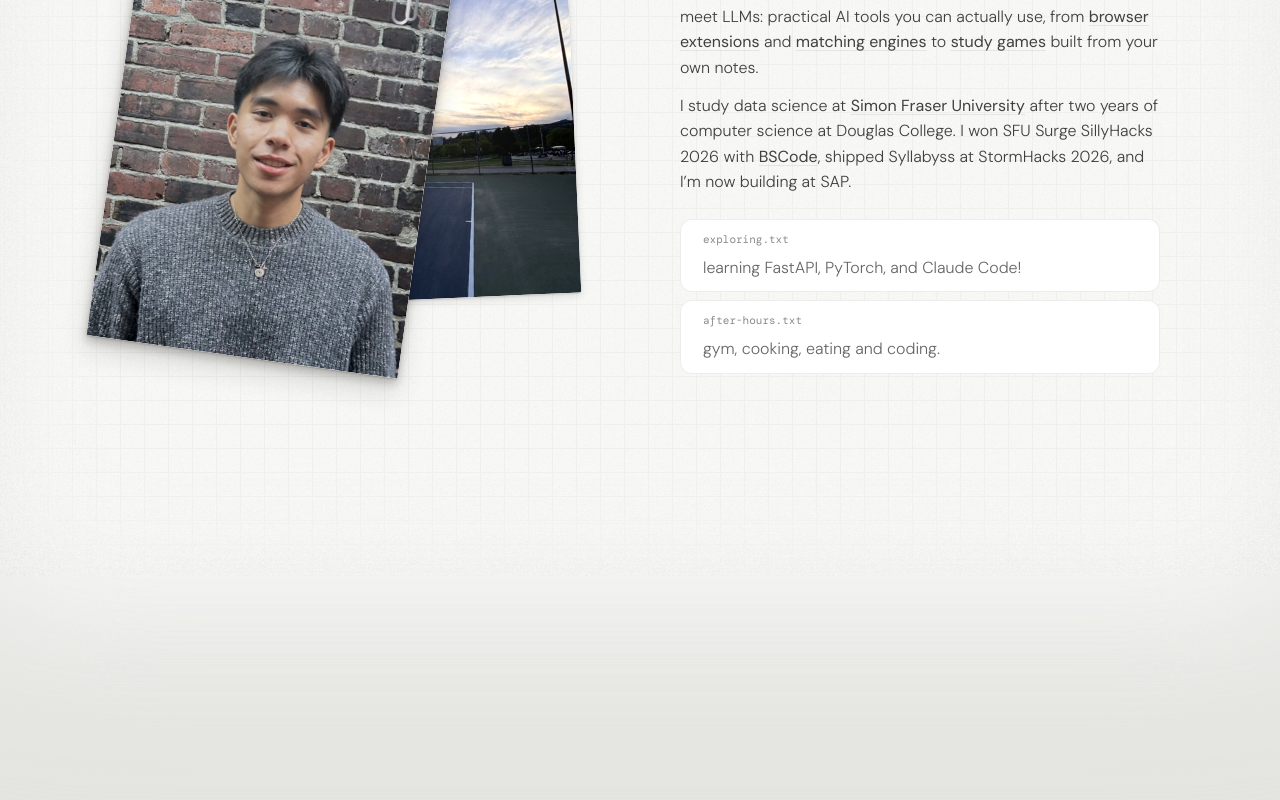
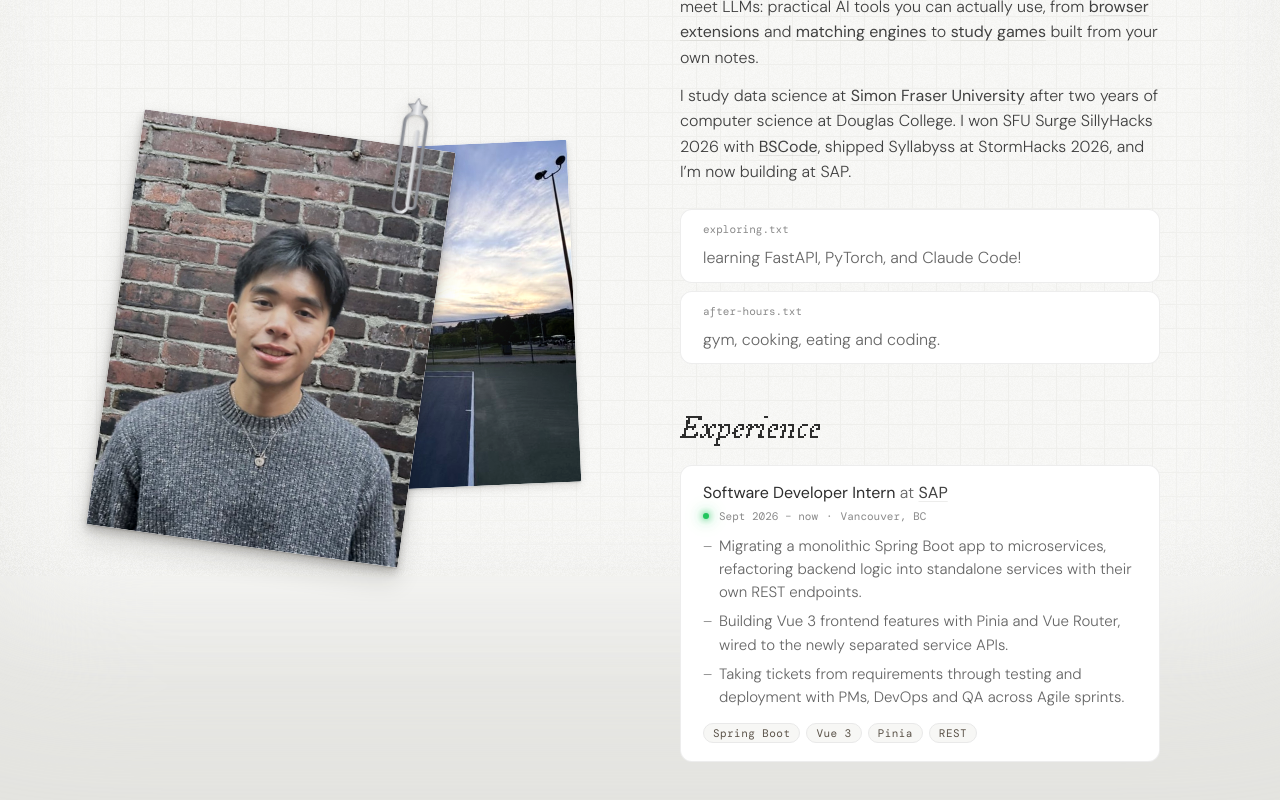
Before and after one commit to aaf1007/anton-portfolio, a React (Vite) app in the folder frontend/: page /profile in a window 1280 px wide. Shown: the part 224-1024 px from the top of the page. Before the commit the page ends 800 px from the top, so only its background shows below. Built offline with nearby package versions, Linux system fonts and the light colour scheme; a web font is replaced by a local one.

Commit message:
added experience

```diff
--- a/frontend/src/pages/ProfilePage.tsx
+++ b/frontend/src/pages/ProfilePage.tsx
@@ -1,4 +1,4 @@
-import { hobbies, learning } from "@/data/portfolio";
+import { experience, hobbies, learning, type Experience } from "@/data/portfolio";
 import { go } from "@/lib/go";
 import { useRaster } from "@/lib/raster";
 import { play } from "@/lib/sfx";
@@ -130,9 +130,49 @@ function Fact({ file, children }: { file: string; children: ReactNode }) {
   );
 }
 
+function Role({ job }: { job: Experience }) {
+  return (
+    <article className="txt-card role-card">
+      <header className="role-head">
+        <h3 className="role-title">
+          {job.role}{" "}
+          <span className="role-at">
+            at{" "}
+            {job.url ? (
+              <a href={job.url} {...ext}>
+                {job.org}
+              </a>
+            ) : (
+              job.org
+            )}
+          </span>
+        </h3>
+        <p className="role-meta">
+          {job.current && <span className="status-dot" aria-hidden />}
+          <span>{job.dates}</span>
+          <span aria-hidden>·</span>
+          <span>{job.location}</span>
+        </p>
+      </header>
+      <ul className="role-points">
+        {job.points.map((p) => (
+          <li key={p}>{p}</li>
+        ))}
+      </ul>
+      <ul className="role-stack" aria-label="Stack">
+        {job.stack.map((t) => (
+          <li key={t}>{t}</li>
+        ))}
+      </ul>
+    </article>
+  );
+}
+
 export default function ProfilePage() {
   const heading = useRef<HTMLHeadingElement>(null);
+  const workHeading = useRef<HTMLHeadingElement>(null);
   useRaster(heading);
+  useRaster(workHeading);
   const internal = (to: string) => ({
     href: to,
     onClick: (e: React.MouseEvent) => {
@@ -178,6 +218,18 @@ export default function ProfilePage() {
               </Fact>
             </div>
           </section>
+          {experience.length > 0 && (
+            <section className="profile-section">
+              <h2 ref={workHeading} className="profile-heading profile-heading--sub">
+                Experience
+              </h2>
+              <div className="role-list">
+                {experience.map((job) => (
+                  <Role key={`${job.org}-${job.dates}`} job={job} />
+                ))}
+              </div>
+            </section>
+          )}
         </div>
       </div>
     </div>
--- a/frontend/src/styles/profile.css
+++ b/frontend/src/styles/profile.css
@@ -213,6 +213,94 @@
   color: var(--color-grey-text);
   padding: 1px 4px;
 }
+
+/* experience: one card per role, newest first */
+.profile-heading--sub {
+  font-size: 32px;
+  margin-bottom: 18px;
+}
+.role-list {
+  display: flex;
+  flex-direction: column;
+  gap: 8px;
+}
+.role-card {
+  padding: 16px 22px 18px;
+}
+.role-title {
+  font-family: var(--font-sans);
+  font-weight: 400;
+  font-size: 16px;
+  line-height: 1.4;
+  color: var(--color-label);
+}
+.role-at {
+  color: var(--color-grey-text);
+  font-weight: 300;
+}
+.role-at a {
+  color: var(--color-text);
+  font-weight: 400;
+  text-decoration: underline;
+  text-decoration-color: var(--color-sand-border);
+  text-underline-offset: 3px;
+  transition: text-decoration-color 0.2s ease;
+}
+.role-at a:hover {
+  text-decoration-color: var(--color-text);
+}
+.role-meta {
+  display: flex;
+  align-items: center;
+  gap: 8px;
+  margin-top: 4px;
+  font-family: var(--font-mono);
+  font-size: 11px;
+  color: var(--color-grey-light);
+}
+.role-meta .status-dot {
+  margin-right: 2px;
+}
+.role-points {
+  margin-top: 12px;
+  display: flex;
+  flex-direction: column;
+  gap: 6px;
+  list-style: none;
+}
+.role-points li {
+  position: relative;
+  padding-left: 16px;
+  font-family: var(--font-sans);
+  font-weight: 300;
+  font-size: 15px;
+  line-height: 1.55;
+  color: var(--color-grey-text);
+}
+.role-points li::before {
+  content: "–";
+  position: absolute;
+  left: 0;
+  color: var(--color-grey-light);
+}
+.role-stack {
+  display: flex;
+  flex-wrap: wrap;
+  gap: 6px;
+  margin-top: 14px;
+  list-style: none;
+}
+.role-stack li {
+  font-family: var(--font-mono);
+  font-size: 11px;
+  letter-spacing: 0.04em;
+  color: var(--color-muted);
+  padding: 2px 9px;
+  border-radius: 100px;
+  border: 0.5px solid var(--color-outline);
+  background: var(--color-bg);
+}
+
 .fact-wave-word {
   display: inline-block;
   white-space: nowrap;
@@ -255,6 +343,9 @@
   .profile-heading {
     font-size: 36px;
   }
+  .profile-heading--sub {
+    font-size: 28px;
+  }
 }
 @media (max-width: 480px) {
   .profile {
@@ -274,6 +365,16 @@
   .profile-heading {
     font-size: 48px;
   }
+  .profile-heading--sub {
+    font-size: 36px;
+  }
+  .role-card {
+    padding: 20px 24px 22px;
+  }
+  .role-title,
+  .role-points li {
+    font-size: 17px;
+  }
   .fact-card {
     padding: 18px 20px 16px;
   }
```
